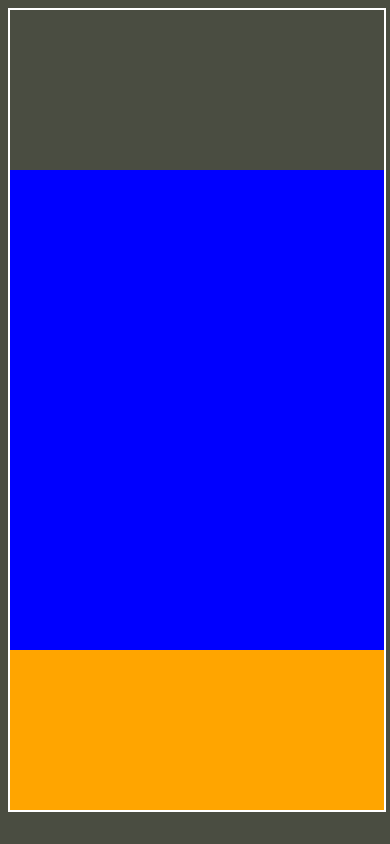
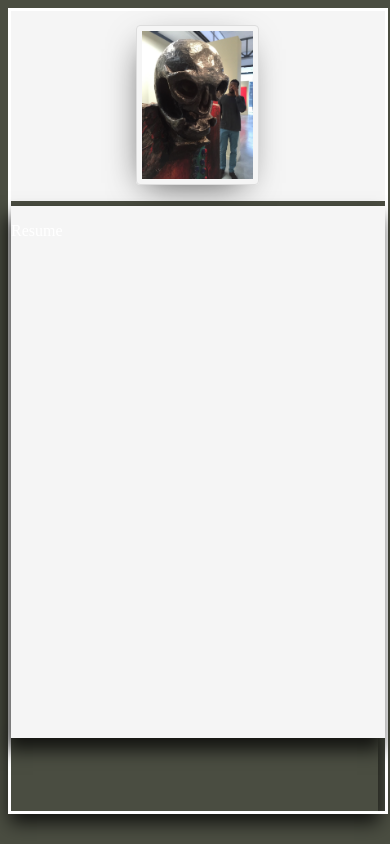
Before and after one commit to DirtMaGirt/resume, a plain HTML site: page index.html in a window 390 px wide. Drawn offline with Linux system fonts and the light colour scheme.

Commit message:
complete: mobile layout

```diff
--- a/index.html
+++ b/index.html
@@ -9,8 +9,18 @@
 </head>
 <body>
 <div id="wrapper">
-    <div id="header"></div>
-    <div id="main_content"></div>
+    <div id="header">
+        <div class="side_panel_l"></div>
+        <div class="side_panel_m"><img src="attributes/header_image.jpg"></div>
+        <div class="side_panel_r"></div>
+    </div>
+    <div id="main_content">
+    <div id="resume-title">
+    <p>Resume</p>
+    </div>
+    <div id="resume-content">
+    </div>
+    </div>
     <div id="footer"></div>
 </div>
 
--- a/main.css
+++ b/main.css
@@ -1,30 +1,57 @@
 /* Mobile - Format Style 1 */
 @media only screen  and (min-width: 320px)  and (max-width: 480px) and (orientation: portrait) {
+ @import url('https://fonts.googleapis.com/css?family=Kanit:900');
+
     p{
         color: white;
     }
     body{ background: #4a4d41;}
+     .rando_spacer{
+        height: 4px;
+        width:100%;
+        background: whitesmoke;
+-webkit-box-shadow: -4px 11px 17px 1px rgba(0,0,0,0.75);
+-moz-box-shadow: -4px 11px 17px 1px rgba(0,0,0,0.75);
+box-shadow: -4px 11px 17px 1px rgba(0,0,0,0.75);
+    }
     #wrapper{
         width: 100%;
         height: 800px;
-        border: 2px solid white;
+        border: 3px solid white;
         display: flex;
         flex-direction: column;
     }
     #header{
         width: 100%;
-        height: 20%;
+        height: 25%;
+        display: flex;
+        margin-bottom: 0px;
     }
     #main_content{
         width: 100%;
-        height: 60%;
-        background: blue;
+        height: 70%;
+        margin-top:5px;
+        background: whitesmoke;
+        -webkit-box-shadow: -4px 11px 17px 1px rgba(0,0,0,0.75);
+-moz-box-shadow: -4px 11px 17px 1px rgba(0,0,0,0.75);
+box-shadow: -4px 11px 17px 1px rgba(0,0,0,0.75);
+
+
+
 
     }
     #footer{
-        width: 100%;
-        height: 20%;
-           background: orange;
+        z-index: -1;
+        width: 98.1%;
+        height: 10%;
+        border: 0px white solid;
+        margin-top: -3px;
+        -webkit-box-shadow: inset -4px 11px 17px 1px rgba(0,0,0,0.75);
+-moz-box-shadow: inset -4px 11px 17px 1px rgba(0,0,0,0.75);
+box-shadow: inset -4px 11px 17px 1px rgba(0,0,0,0.75);
+-webkit-box-shadow: 0px 0px 17px 1px rgba(0,0,0,0.75);
+-moz-box-shadow: 0px px 17px 1px rgba(0,0,0,0.75);
+box-shadow: 0px 11px 17px 1px rgba(0,0,0,0.75);
 
     }
     .project_top {
@@ -34,19 +61,23 @@
         overflow: hidden;
     }
             .side_panel_l{
-                width: 20%;
+                width: 23%;
                 height: 100%;
-                background:grey;
+                background:whitesmoke;
             }
             .side_panel_m{
-                    width: 59%;
+                display: flex;
+                align-items: center;
+                justify-content: center;
+                width: 54%;
                 height: 100%;
-                background:white;
+                background:whitesmoke;
+
             }
            .side_panel_r{
-                   width: 20%;
+                   width: 23%;
                 height: 100%;
-                background:lightgrey;
+                background:whitesmoke;
            }
 
     .content_header {
@@ -114,8 +145,22 @@
     }
 
     img{
-        height: 100%;
-        width: 100%;
+        height: auto;
+        display: block;
+        margin-left: auto;
+        margin-right: 20%;
+        width: 55%;
+         border: 1px solid #ddd;
+  border-radius: 4px;
+  padding: 5px;
+  -webkit-box-shadow: inset -4px 11px 36px -13px rgba(0,0,0,0.75);
+-moz-box-shadow: inset -4px 11px 36px -13px rgba(0,0,0,0.75);
+box-shadow: inset -4px 11px 36px -13px rgba(0,0,0,0.75);
+  margin-bottom: 2px;
+  border-radius: 50%
+  -webkit-box-shadow: -4px 11px 36px -13px rgba(0,0,0,0.75);
+-moz-box-shadow: -4px 11px 36px -13px rgba(0,0,0,0.75);
+box-shadow: -4px 11px 36px -13px rgba(0,0,0,0.75);
     }
 }
 /* Mid-Range - Format Style 2 */
```
Also changed, not shown: attributes/header_image.jpg (added), 1 other file.
